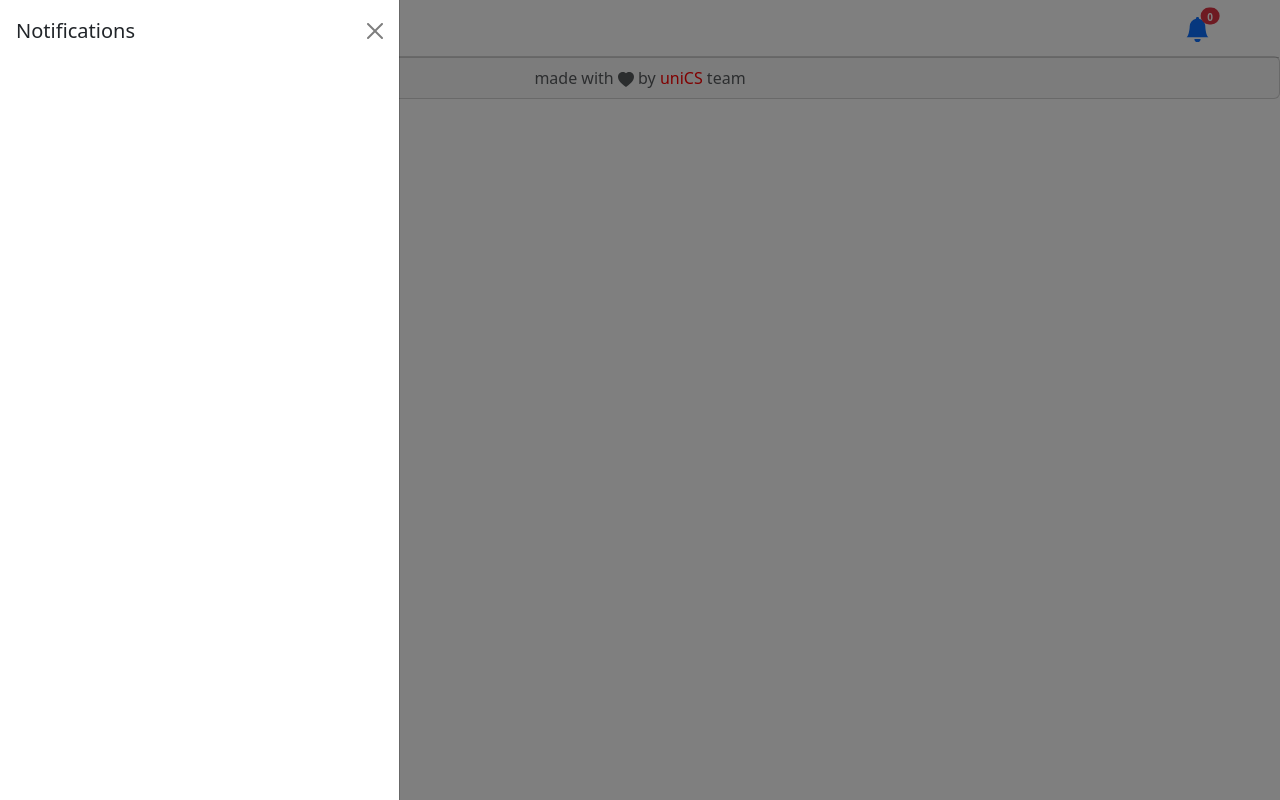
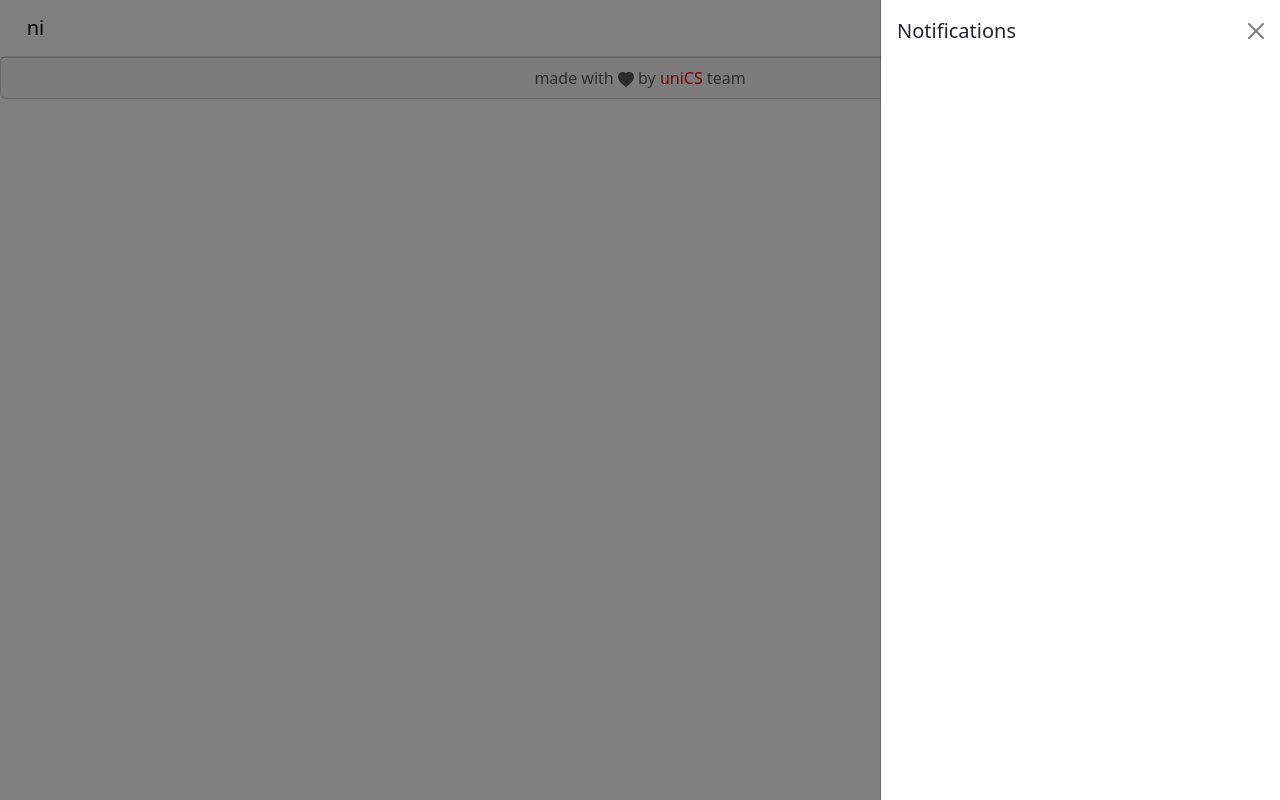
Before and after one commit to JK-coder-kun/UniCS, a PHP site: page /layout.html.php in a window 1280 px wide, after a click that opens the changed part. Run offline with PHP 8.4, Linux system fonts and the light colour scheme; data that the repository does not hold is empty; some libraries are stand-ins or nearby versions.

Commit message:
notification offcanvas placement moved to right

```diff
--- a/update1/layout.html.php
+++ b/update1/layout.html.php
@@ -63,7 +63,7 @@
     </nav>
 
     <!-- offcanvas item -->
-    <div class="offcanvas offcanvas-start" tabindex="-1" id="offcanvasExample" aria-labelledby="offcanvasExampleLabel">
+    <div class="offcanvas offcanvas-end" tabindex="-1" id="offcanvasExample" aria-labelledby="offcanvasExampleLabel">
         <div class="offcanvas-header">
             <h5 class="offcanvas-title" id="offcanvasExampleLabel">Notifications</h5>
             <button type="button" class="btn-close" data-bs-dismiss="offcanvas" aria-label="Close"></button>
```
